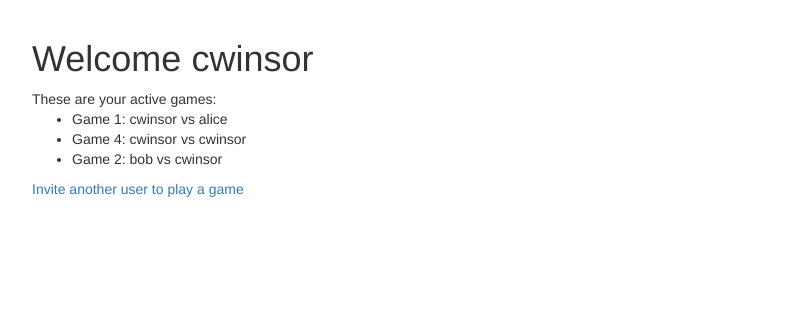
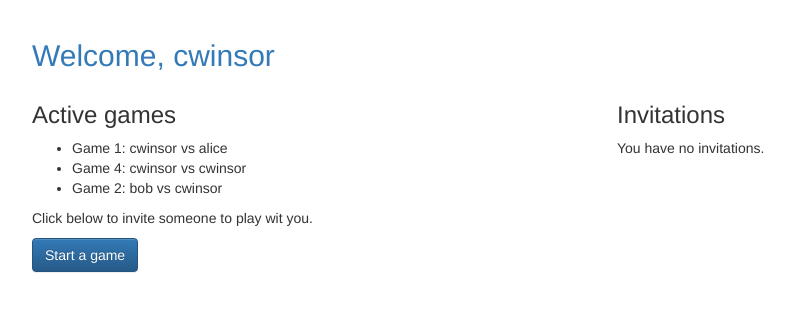
Before and after one commit to cwinsor/django_102_pluralsight, a Django app: page /player/home/ in a window 1280 px wide. Shown: the part 51-363 px from the top of the page, without its empty margins (38-829 px from the left). Run offline with Django 3.2, Linux system fonts and the light colour scheme; a user stored in the database is signed in; data comes from the database, SQL or seed files in the repository; both versions use the stored data as it was after the commit; some libraries are stand-ins or nearby versions.

Commit message:
add ability to request and accept game requests up to and not including
https://app.pluralsight.com/course-player?clipId=459cfc6a-9afb-45e9-817e-917c10d3fdf0

```diff
--- a/project/tictactoe/player/urls.py
+++ b/project/tictactoe/player/urls.py
@@ -3,7 +3,7 @@
 from django.contrib.auth.views import LoginView, LogoutView
 
 from .views import home
-from .views import new_invitation
+from .views import new_invitation, accept_invitation
 
 urlpatterns = [
     path(
@@ -26,4 +26,9 @@
         'new_invitation/',
         new_invitation,
         name='player_new_invitation'),
+
+    path(
+        'accept_invitation/<int:id>',
+        accept_invitation,
+        name='player_accept_invitation'),
 ]
--- a/project/tictactoe/player/views.py
+++ b/project/tictactoe/player/views.py
@@ -1,5 +1,6 @@
-from django.shortcuts import render, redirect
+from django.shortcuts import render, redirect, get_object_or_404
 from django.contrib.auth.decorators import login_required
+from django.core.exceptions import PermissionDenied
 
 from .forms import InvitationForm
 from .models import Invitation
@@ -10,11 +11,12 @@
 def home(request):
     my_games = Game.objects.games_for_user(request.user)
     active_games = my_games.active()
-
+    invitations = request.user.invitations_received.all()
     return render(
         request,
         "player/home.html",
-        {'games': active_games})
+        {'games': active_games,
+         'invitations': invitations})
 
 
 @login_required
@@ -29,3 +31,24 @@
     else:
         form = InvitationForm()
     return render(request, "player/new_invitation_form.html", {'form': form})
+
+
+@login_required()
+def accept_invitation(request, id):
+    invitation = get_object_or_404(Invitation, pk=id)
+    if not request.user == invitation.to_user:
+        raise PermissionDenied
+    if request.method == 'POST':
+        if 'accept' in request.POST:
+            game = Game.objects.create(
+                first_player=invitation.to_user,
+                second_player=invitation.from_user,
+            )
+        invitation.delete()
+        return redirect('player_home')
+    else:
+        return render(
+            request,
+            'player/accept_invitation_form.html',
+            {'invitation': invitation}
+        )
--- a/project/tictactoe/templates/player/home.html
+++ b/project/tictactoe/templates/player/home.html
@@ -1,9 +1,16 @@
 {% extends "base.html" %}
 {% load static %}
 
+{% block title %}
+Home: {{ user.username }}
+{% endblock %}
+
 {% block content %}
-        <h1>Welcome {{ user.username }}</h1>
-        These are your active games:
+<h2 class='text-primary'>Welcome, {{ user.username }}</h2>
+
+<div class='row'>
+    <div class='col-md-6'>
+        <h3>Active games</h3>
 
         <ul>
             {% for g in games %}
@@ -11,7 +18,26 @@
             {% endfor %}
         </ul>
 
-        <a href="{% url 'player_new_invitation' %}">
-            Invite another user to play a game
-        </a>
-  {% endblock %}
+        <p>Click below to invite someone to play wit you.</p>
+        <p>
+            <a class='btn btn-primary' href="{% url 'player_new_invitation' %}">Start a game</a>
+        </p>
+    </div>
+
+    <div class='col-md-6'>
+        <h3>Invitations</h3>
+
+        {% if invitations %}
+        <div class='list-group'>
+            {% for inv in invitations %}
+            <a class="list-group-item" href="{% url 'player_accept_invitation' id=inv.id %}">
+                {{ inv.from_user.username }} has invited you to a game.
+            </a>
+            {% endfor %}
+        </div>
+        {% else %}
+        <p>You have no invitations.</p>
+        {% endif %}
+    </div>
+</div>
+{% endblock %}
```
Also changed, not shown: project/tictactoe/templates/player/accept_invitation_form.html (added, +25 -0 lines), project/tictactoe/db.sqlite3, 1 other file.
